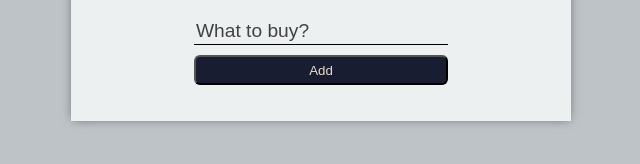
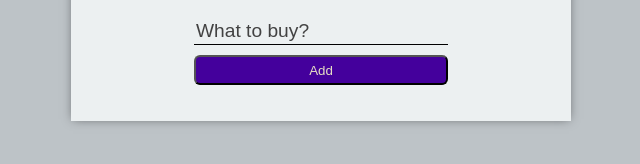
Before and after one commit to nikolajnowicki/git-uppgift, a website built with Vite: page index.html in a window 1280 px wide. Shown: the part 202-366 px from the top of the page, without its empty margins (319-959 px from the left). Built offline with nearby package versions, Linux system fonts and the light colour scheme.

Commit message:
Button Color Change

```diff
--- a/src/scss/_site.scss
+++ b/src/scss/_site.scss
@@ -6,7 +6,7 @@ body {
 }
 
 button {
-  background-color: #181d31;
+  background-color: #44009c;
   border-radius: 6px;
   color: rgb(230, 221, 196);
 }
```
Also changed, not shown: src/scss/style.css.
